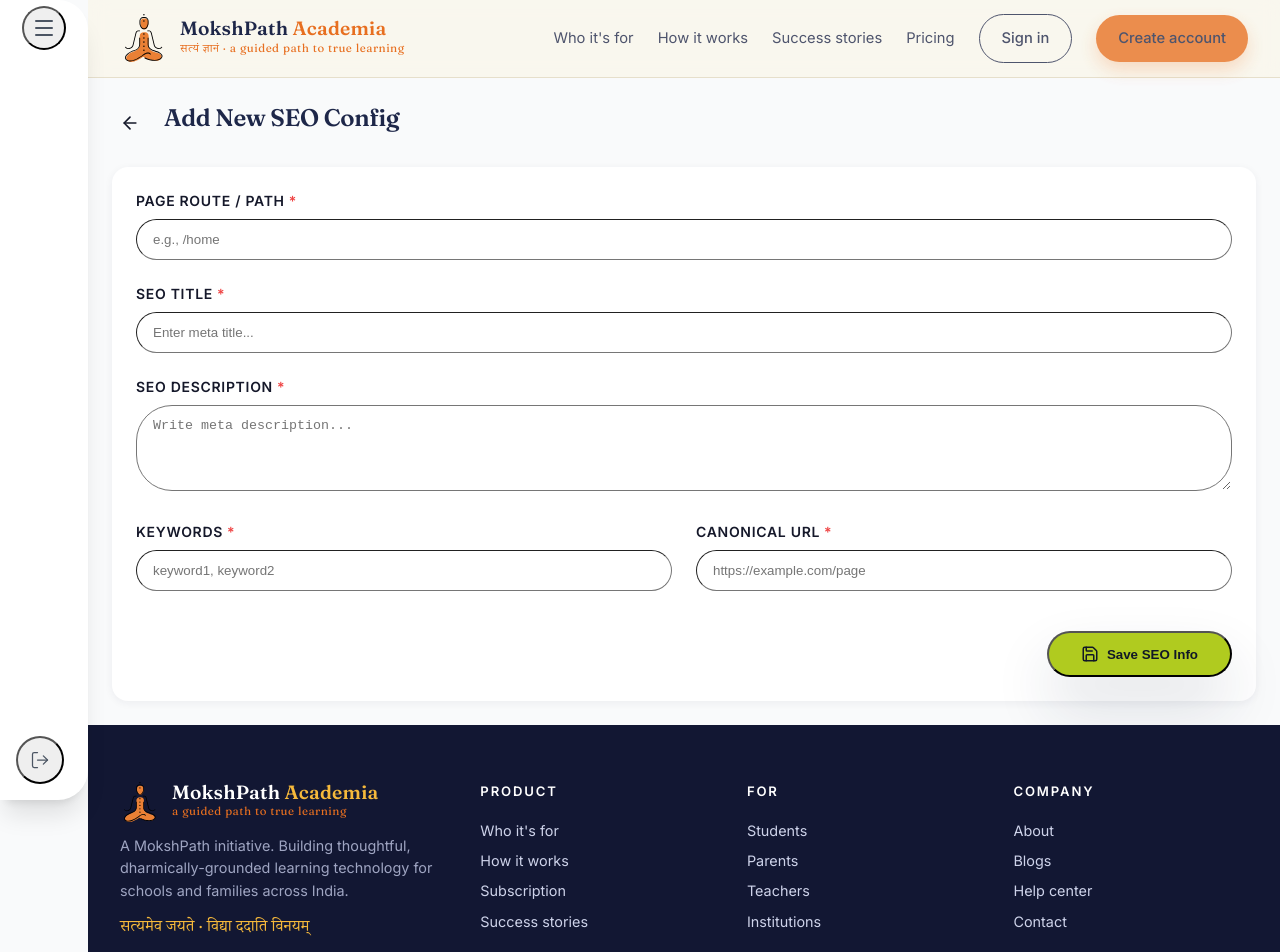
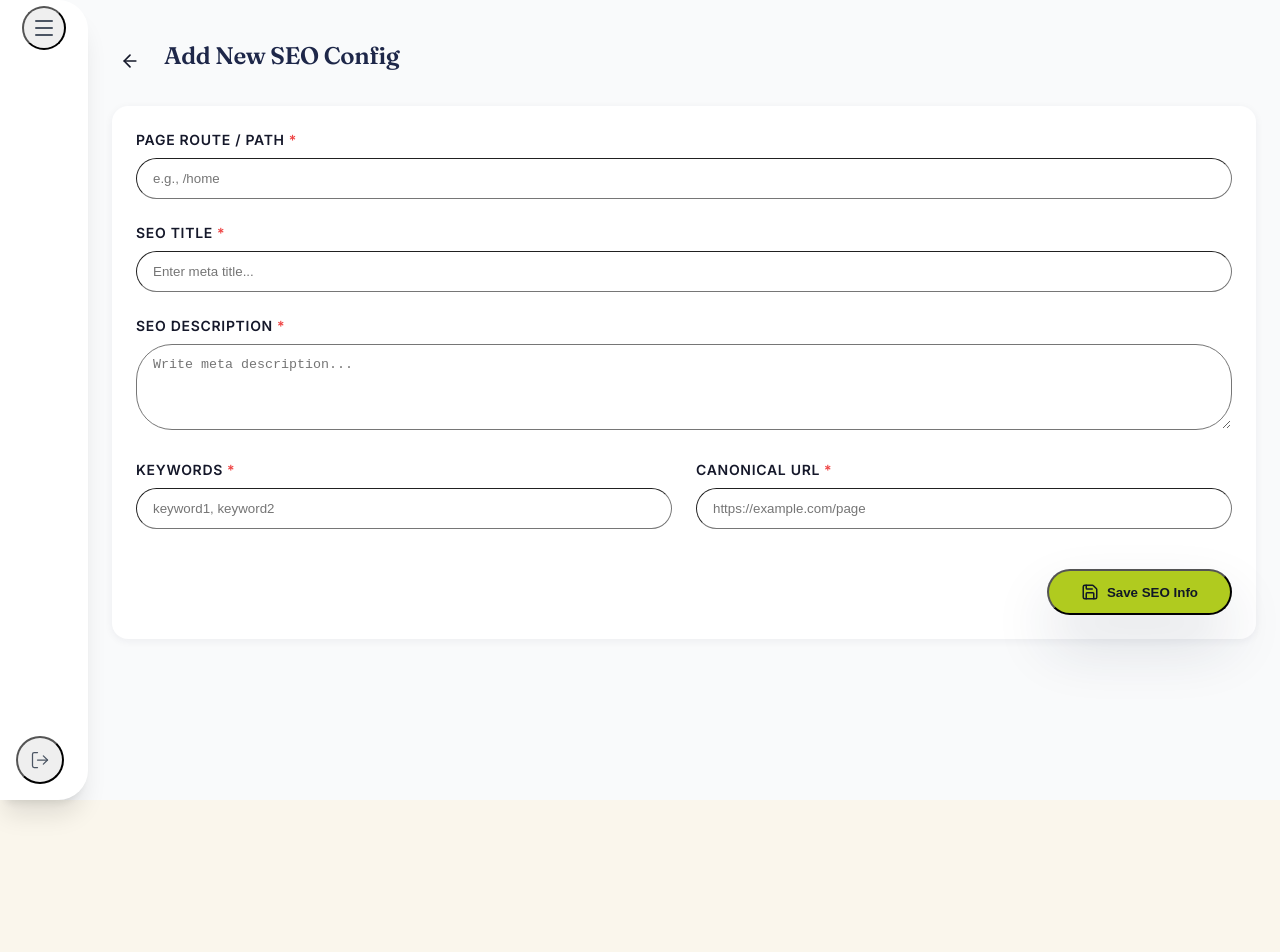
Before and after one commit to Aiinhome-Aivista/moksha-path-v4-frontend, a React (Vite) app: page /admin/add-seo in a window 1280 px wide. Shown: the top 952 px of the page. After the commit the page ends 800 px from the top, so only its background shows below. Built offline with nearby package versions, Linux system fonts and the light colour scheme.

Commit message:
sidebar issue fix

```diff
--- a/src/components/layout/AdminLayout.tsx
+++ b/src/components/layout/AdminLayout.tsx
@@ -21,17 +21,13 @@ const AdminLayout = ({ children }: AdminLayoutProps) => {
 
       {/* Main Content Area */}
       <div
-        className={`flex-1 flex flex-col min-w-0 transition-all duration-500 ${isSidebarOpen ? 'ml-[360px]' : 'ml-0 md:ml-[88px]'}`}
+        className={`flex-1 flex flex-col min-w-0 transition-all duration-500 ${isSidebarOpen ? 'ml-64' : 'ml-0 md:ml-[88px]'}`}
       >
-        <Header variant="landing" />
-
         <main className="flex-1 p-6">
-          <div className="max-w-7xl mx-auto w-full">
+          <div className="max-w-7xl mx-auto w-full mt-4">
             {children}
           </div>
         </main>
-
-        <Footer />
       </div>
     </div>
   );
--- a/src/features/admin/pages/common/AdminSidebar.tsx
+++ b/src/features/admin/pages/common/AdminSidebar.tsx
@@ -39,7 +39,6 @@ export const AdminSidebar: React.FC<AdminSidebarProps> = ({ isOpen, toggleSideba
                     const mappedMenus = userObj.menus.map((item: any) => ({
                         page_id: item.page_id,
                         page_name: item.page_name,
-                        icon: getIconForPage(item.page_name),
                         route: `/admin${item.page_route}`
                     }));
                     setMenuItems(mappedMenus);
@@ -49,25 +48,21 @@ export const AdminSidebar: React.FC<AdminSidebarProps> = ({ isOpen, toggleSideba
                         {
                             page_id: 'dashboard',
                             page_name: 'Dashboard',
-                            icon: getIconForPage('dashboard'),
                             route: '/admin/dashboard'
                         },
                         {
                             page_id: 'categories',
                             page_name: 'Categories',
-                            icon: getIconForPage('categories'),
-                            route: '/admin/manage-category'
+                            route: '/admin/manage-categories'
                         },
                         {
                             page_id: 'blogs',
                             page_name: 'Blogs',
-                            icon: getIconForPage('blog'),
                             route: '/admin/manage-blog'
                         },
                         {
                             page_id: 'seo',
                             page_name: 'SEO Config',
-                            icon: getIconForPage('seo'),
                             route: '/admin/manage-seo'
                         }
                     ]);
@@ -91,15 +86,12 @@ export const AdminSidebar: React.FC<AdminSidebarProps> = ({ isOpen, toggleSideba
 
     return (
         <aside
-            // onMouseLeave={() => {
-            //     if (isOpen) toggleSidebar();
-            // }}
             className={`
                 fixed top-0 left-0 h-full z-[100]
                 bg-white dark:bg-secondary-900
                 shadow-xl transition-all duration-500 ease-in-out
                 flex flex-col rounded-r-[30px]
-                ${isOpen ? "w-[360px]" : "w-0 md:w-[88px]"}
+                ${isOpen ? "w-64" : "w-0 md:w-[88px]"}
             `}
             style={{
                 transitionTimingFunction: "cubic-bezier(0.4, 0, 0.2, 1)",
@@ -124,7 +116,7 @@ export const AdminSidebar: React.FC<AdminSidebarProps> = ({ isOpen, toggleSideba
                             <X size={24} strokeWidth={2.5} />
                         </button>
                         <div className="flex items-center gap-3">
-                            <img src="/Logo.svg" alt="App Logo" className="h-25 w-[80%]" />
+                            <img src="/Logo.svg" alt="App Logo" className="h-10 w-auto object-contain" />
                         </div>
                     </>
                 ) : (
@@ -144,9 +136,9 @@ export const AdminSidebar: React.FC<AdminSidebarProps> = ({ isOpen, toggleSideba
                 <div className={`text-xs font-semibold text-gray-400 uppercase tracking-wider mb-4 px-3 ${!isOpen && "text-center opacity-0 hidden"}`}>
                     Core Modules
                 </div>
-                <ul className="space-y-1">
+                <ul className="space-y-1 list-none m-0 p-0">
                     {menuItems.map((item) => (
-                        <li key={item.page_id}>
+                        <li key={item.page_id} className="m-0 p-0">
                             <NavLink
                                 to={item.route}
                                 draggable={false}
@@ -170,7 +162,9 @@ export const AdminSidebar: React.FC<AdminSidebarProps> = ({ isOpen, toggleSideba
                                 title={!isOpen ? item.page_name : undefined}
                             >
                                 <div className={`flex items-center ${isOpen ? "gap-3" : ""}`}>
-                                    <span>{item.icon}</span>
+                                    <span className="flex-shrink-0 flex items-center justify-center w-6 h-6">
+                                        {getIconForPage(item.page_name)}
+                                    </span>
                                     {isOpen && (
                                         <span
                                             className="text-[15px] font-medium whitespace-nowrap transition-opacity duration-300"
```
